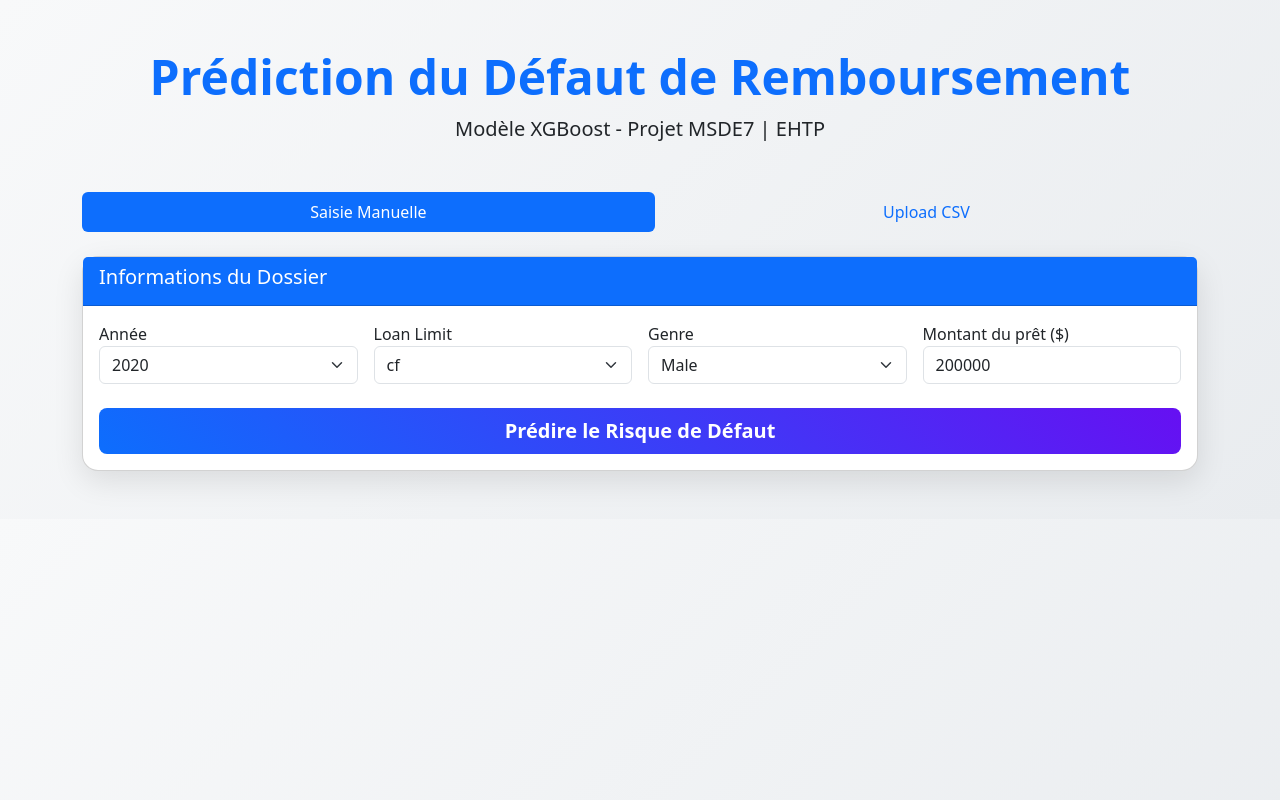
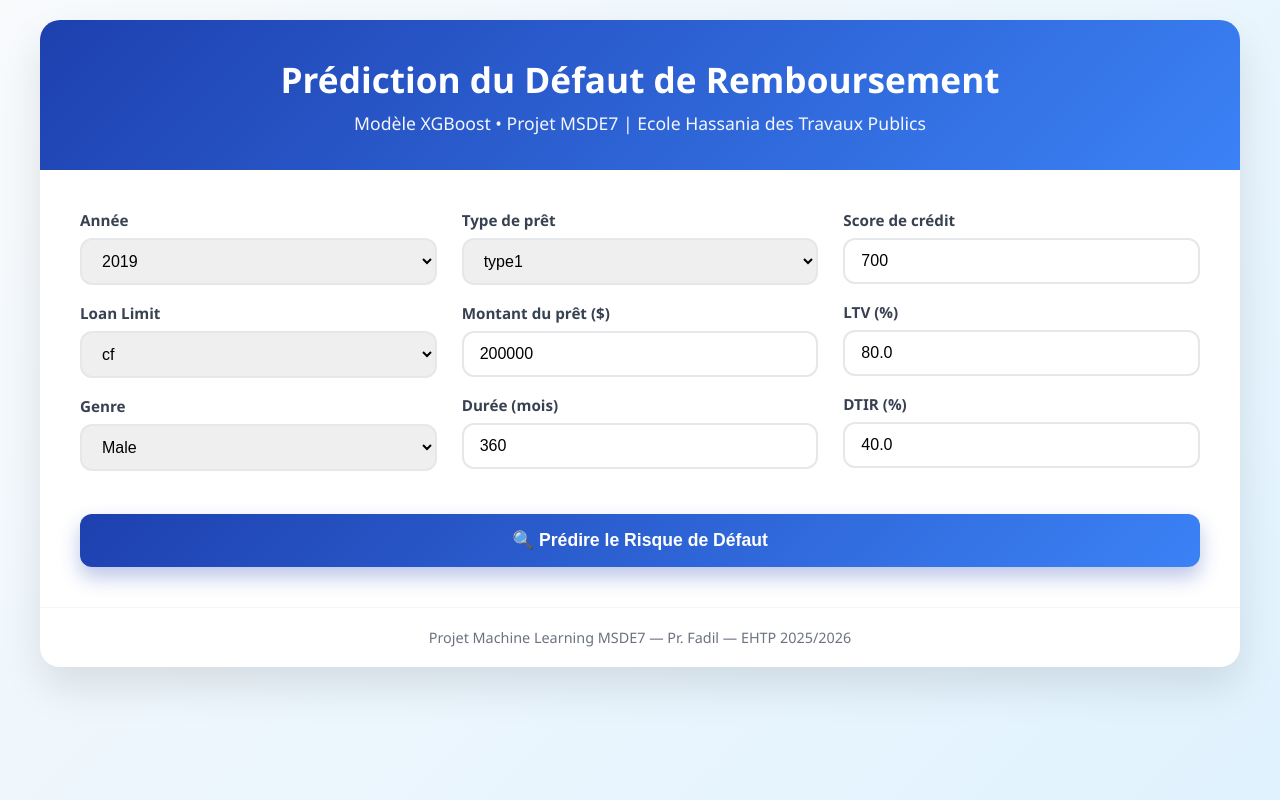
Before and after one commit to melloukinabil/projet-ml-loan-default-msde7, a Flask app: template templates/index.html in a window 1280 px wide. Run offline with Flask 3, Linux system fonts and the light colour scheme; the template is opened without the code that fills it, so the values that code supplies are empty.

Commit message:
Update index.html

```diff
--- a/templates/index.html
+++ b/templates/index.html
@@ -3,126 +3,251 @@
 <head>
     <meta charset="UTF-8">
     <meta name="viewport" content="width=device-width, initial-scale=1.0">
-    <title>Prédiction Défaut Prêt - EHTP</title>
-    <link href="https://cdn.jsdelivr.net/npm/bootstrap@5.3.3/dist/css/bootstrap.min.css" rel="stylesheet">
-    <link href="https://cdnjs.cloudflare.com/ajax/libs/font-awesome/6.5.0/css/all.min.css" rel="stylesheet">
+    <title>Prédiction Défaut Prêt Immobilier | EHTP</title>
     <style>
-        body { background: linear-gradient(135deg, #f8f9fa 0%, #e9ecef 100%); }
-        .card { border-radius: 16px; box-shadow: 0 10px 30px rgba(0,0,0,0.1); }
-        .btn-primary { background: linear-gradient(45deg, #0d6efd, #6610f2); border: none; font-weight: bold; }
-        .result-default { background-color: #f8d7da; color: #842029; }
-        .result-ok { background-color: #d1e7dd; color: #0f5132; }
+        :root {
+            --primary: #1e40af;
+            --primary-light: #3b82f6;
+            --success: #10b981;
+            --danger: #ef4444;
+            --gray: #6b7280;
+        }
+
+        * {
+            margin: 0;
+            padding: 0;
+            box-sizing: border-box;
+        }
+
+        body {
+            font-family: 'Segoe UI', system-ui, sans-serif;
+            background: linear-gradient(135deg, #f8fafc 0%, #e0f2fe 100%);
+            min-height: 100vh;
+            padding: 20px;
+        }
+
+        .container {
+            max-width: 1200px;
+            margin: 0 auto;
+            background: white;
+            border-radius: 20px;
+            box-shadow: 0 20px 40px rgba(0, 0, 0, 0.1);
+            overflow: hidden;
+        }
+
+        header {
+            background: linear-gradient(135deg, var(--primary), var(--primary-light));
+            color: white;
+            padding: 35px 40px;
+            text-align: center;
+        }
+
+        header h1 {
+            font-size: 2.2rem;
+            margin-bottom: 8px;
+        }
+
+        header p {
+            opacity: 0.95;
+            font-size: 1.1rem;
+        }
+
+        .form-container {
+            padding: 40px;
+        }
+
+        .grid {
+            display: grid;
+            grid-template-columns: repeat(auto-fit, minmax(340px, 1fr));
+            gap: 25px;
+        }
+
+        .form-group {
+            margin-bottom: 18px;
+        }
+
+        label {
+            display: block;
+            margin-bottom: 8px;
+            font-weight: 600;
+            color: #374151;
+            font-size: 0.95rem;
+        }
+
+        select, input[type="number"] {
+            width: 100%;
+            padding: 12px 16px;
+            border: 2px solid #e5e7eb;
+            border-radius: 12px;
+            font-size: 1rem;
+            transition: all 0.3s;
+        }
+
+        select:focus, input[type="number"]:focus {
+            border-color: var(--primary);
+            outline: none;
+            box-shadow: 0 0 0 3px rgba(30, 64, 175, 0.15);
+        }
+
+        button {
+            background: linear-gradient(135deg, var(--primary), var(--primary-light));
+            color: white;
+            padding: 16px 40px;
+            font-size: 1.1rem;
+            font-weight: 600;
+            border: none;
+            border-radius: 12px;
+            cursor: pointer;
+            width: 100%;
+            margin-top: 25px;
+            transition: all 0.3s;
+            box-shadow: 0 10px 20px rgba(30, 64, 175, 0.3);
+        }
+
+        button:hover {
+            transform: translateY(-3px);
+            box-shadow: 0 15px 25px rgba(30, 64, 175, 0.4);
+        }
+
+        .result {
+            margin-top: 35px;
+            padding: 30px;
+            border-radius: 16px;
+            text-align: center;
+            font-size: 1.1rem;
+        }
+
+        .success {
+            background: #ecfdf5;
+            border: 2px solid var(--success);
+            color: #065f46;
+        }
+
+        .danger {
+            background: #fef2f2;
+            border: 2px solid var(--danger);
+            color: #991b1b;
+        }
+
+        .error {
+            background: #fef2f2;
+            color: var(--danger);
+            padding: 20px;
+            border-radius: 12px;
+            border-left: 6px solid var(--danger);
+        }
+
+        footer {
+            text-align: center;
+            padding: 20px;
+            color: var(--gray);
+            font-size: 0.9rem;
+            border-top: 1px solid #f3f4f6;
+        }
     </style>
 </head>
-<body class="py-5">
+<body>
     <div class="container">
-        <div class="text-center mb-5">
-            <h1 class="display-5 fw-bold text-primary">Prédiction du Défaut de Remboursement</h1>
-            <p class="lead">Modèle XGBoost - Projet MSDE7 | EHTP</p>
-        </div>
+        <header>
+            <h1>Prédiction du Défaut de Remboursement</h1>
+            <p>Modèle XGBoost • Projet MSDE7 | Ecole Hassania des Travaux Publics</p>
+        </header>
 
-        <ul class="nav nav-pills nav-fill mb-4" id="myTab" role="tablist">
-            <li class="nav-item">
-                <button class="nav-link {% if mode != 'csv' %}active{% endif %}" data-bs-toggle="tab" data-bs-target="#manual">Saisie Manuelle</button>
-            </li>
-            <li class="nav-item">
-                <button class="nav-link {% if mode == 'csv' %}active{% endif %}" data-bs-toggle="tab" data-bs-target="#csv">Upload CSV</button>
-            </li>
-        </ul>
-
-        <div class="tab-content">
-            <!-- SAISIE MANUELLE -->
-            <div class="tab-pane fade {% if mode != 'csv' %}show active{% endif %}" id="manual">
-                <div class="card">
-                    <div class="card-header bg-primary text-white">
-                        <h5>Informations du Dossier</h5>
-                    </div>
-                    <div class="card-body">
-                        <form method="POST">
-                            <div class="row g-3">
-                                <!-- Exemple pour un champ (à répéter pour tous) -->
-                                <div class="col-md-3">
+        <div class="form-container">
+            <form action="/predict" method="POST">
+                <div class="grid">
+                    <!-- Colonne 1 -->
+                    <div>
+                        <div class="form-group">
                             <label>Année</label>
-                                    <select name="year" class="form-select">
-                                        <option value="2019" {% if form_data.year == '2019' %}selected{% endif %}>2019</option>
-                                        <option value="2020" {% if form_data.year == '2020' or not form_data %}selected{% endif %}>2020</option>
-                                        <option value="2021" {% if form_data.year == '2021' %}selected{% endif %}>2021</option>
-                                        <option value="2022" {% if form_data.year == '2022' %}selected{% endif %}>2022</option>
+                            <select name="year">
+                                {% for y in [2019,2020,2021,2022,2023,2024] %}
+                                    <option value="{{ y }}" {% if form_data and form_data.year == y %}selected{% endif %}>{{ y }}</option>
+                                {% endfor %}
                             </select>
                         </div>
 
-                                <div class="col-md-3">
+                        <div class="form-group">
                             <label>Loan Limit</label>
-                                    <select name="loan_limit" class="form-select">
-                                        <option value="cf" {% if form_data.loan_limit == 'cf' or not form_data %}selected{% endif %}>cf</option>
-                                        <option value="ncf" {% if form_data.loan_limit == 'ncf' %}selected{% endif %}>ncf</option>
+                            <select name="loan_limit">
+                                <option value="cf" {% if form_data and form_data.loan_limit == 'cf' %}selected{% endif %}>cf</option>
+                                <option value="ncf" {% if form_data and form_data.loan_limit == 'ncf' %}selected{% endif %}>ncf</option>
                             </select>
                         </div>
 
-                                <div class="col-md-3">
+                        <div class="form-group">
                             <label>Genre</label>
-                                    <select name="Gender" class="form-select">
-                                        <option value="Male" {% if form_data.Gender == 'Male' or not form_data %}selected{% endif %}>Male</option>
-                                        <option value="Female" {% if form_data.Gender == 'Female' %}selected{% endif %}>Female</option>
-                                        <option value="Joint" {% if form_data.Gender == 'Joint' %}selected{% endif %}>Joint</option>
-                                        <option value="Sex Not Available" {% if form_data.Gender == 'Sex Not Available' %}selected{% endif %}>Sex Not Available</option>
+                            <select name="Gender">
+                                <option value="Male" {% if form_data and form_data.Gender == 'Male' %}selected{% endif %}>Male</option>
+                                <option value="Female" {% if form_data and form_data.Gender == 'Female' %}selected{% endif %}>Female</option>
+                                <option value="Sex Not Available" {% if form_data and form_data.Gender == 'Sex Not Available' %}selected{% endif %}>Sex Not Available</option>
+                                <option value="Joint" {% if form_data and form_data.Gender == 'Joint' %}selected{% endif %}>Joint</option>
+                            </select>
+                        </div>
+                    </div>
+
+                    <!-- Colonne 2 -->
+                    <div>
+                        <div class="form-group">
+                            <label>Type de prêt</label>
+                            <select name="loan_type">
+                                <option value="type1" {% if form_data and form_data.loan_type == 'type1' %}selected{% endif %}>type1</option>
+                                <option value="type2" {% if form_data and form_data.loan_type == 'type2' %}selected{% endif %}>type2</option>
+                                <option value="type3" {% if form_data and form_data.loan_type == 'type3' %}selected{% endif %}>type3</option>
                             </select>
                         </div>
 
-                                <!-- Montant du prêt -->
-                                <div class="col-md-3">
+                        <div class="form-group">
                             <label>Montant du prêt ($)</label>
-                                    <input type="number" name="loan_amount" class="form-control"
-                                           value="{{ form_data.loan_amount|default(200000) }}" required>
+                            <input type="number" name="loan_amount" value="{{ form_data.loan_amount if form_data else 200000 }}" required>
                         </div>
 
-                                <!-- Ajoute les autres champs de la même manière... -->
-
-                                <div class="col-12 mt-4">
-                                    <button type="submit" class="btn btn-primary btn-lg w-100">
-                                        Prédire le Risque de Défaut
-                                    </button>
+                        <div class="form-group">
+                            <label>Durée (mois)</label>
+                            <input type="number" name="term" value="{{ form_data.term if form_data else 360 }}" required>
                         </div>
                     </div>
-                        </form>
+
+                    <!-- Colonne 3 -->
+                    <div>
+                        <div class="form-group">
+                            <label>Score de crédit</label>
+                            <input type="number" name="Credit_Score" value="{{ form_data.Credit_Score if form_data else 700 }}" min="300" max="900" required>
+                        </div>
+
+                        <div class="form-group">
+                            <label>LTV (%)</label>
+                            <input type="number" step="0.1" name="LTV" value="{{ form_data.LTV if form_data else 80.0 }}" required>
+                        </div>
+
+                        <div class="form-group">
+                            <label>DTIR (%)</label>
+                            <input type="number" step="0.1" name="dtir1" value="{{ form_data.dtir1 if form_data else 40.0 }}" required>
                         </div>
                     </div>
                 </div>
 
-            <!-- CSV -->
-            <div class="tab-pane fade {% if mode == 'csv' %}show active{% endif %}" id="csv">
-                <div class="card">
-                    <div class="card-body text-center py-5">
-                        <form method="POST" enctype="multipart/form-data">
-                            <input type="file" name="file" class="form-control mb-3" accept=".csv" required>
-                            <button type="submit" class="btn btn-success btn-lg">Lancer les Prédictions</button>
+                <button type="submit">🔍 Prédire le Risque de Défaut</button>
             </form>
-                    </div>
-                </div>
-            </div>
-        </div>
 
-        <!-- Résultats -->
             {% if result %}
-        <div class="card mt-4 {{ 'result-default' if result.prediction == 1 else 'result-ok' }}">
-            <div class="card-body text-center">
-                <h2>{% if result.prediction == 1 %}⚠️ DÉFAUT PRÉDIT{% else %}✅ PAS DE DÉFAUT{% endif %}</h2>
-                <h1 class="display-3 fw-bold">{{ result.risque }}%</h1>
-                <p>Niveau : <strong>{{ result.niveau }}</strong></p>
-            </div>
+            <div class="result {% if result.prediction == 1 %}danger{% else %}success{% endif %}">
+                <h2>{{ result.label }}</h2>
+                <h1 style="font-size: 3rem; margin: 15px 0;">{{ result.proba_default }}%</h1>
+                <p><strong>Niveau de risque :</strong> {{ result.risque_niveau }}</p>
             </div>
             {% endif %}
 
-        {% if results %}
-        <div class="card mt-4">
-            <div class="card-header"><h5>Résultats CSV</h5></div>
-            <div class="card-body table-responsive">{{ results | safe }}</div>
+            {% if error %}
+            <div class="error">
+                <strong>Erreur :</strong> {{ error }}
             </div>
             {% endif %}
-
-        {% if error %}<div class="alert alert-danger">{{ error }}</div>{% endif %}
         </div>
 
-    <script src="https://cdn.jsdelivr.net/npm/bootstrap@5.3.3/dist/js/bootstrap.bundle.min.js"></script>
+        <footer>
+            Projet Machine Learning MSDE7 — Pr. Fadil — EHTP 2025/2026
+        </footer>
+    </div>
 </body>
 </html>
```
Lines whose indentation alone changed are shown as unchanged.
